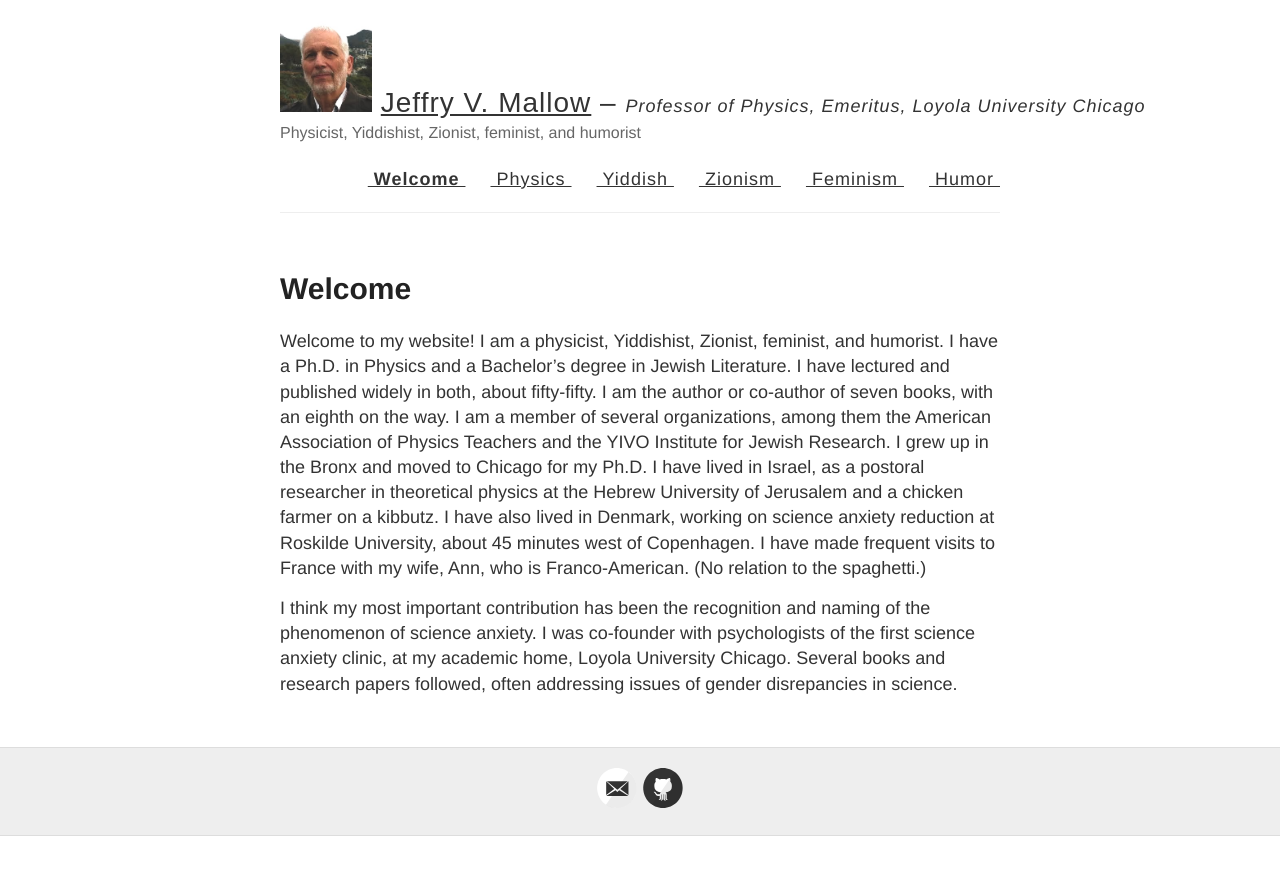
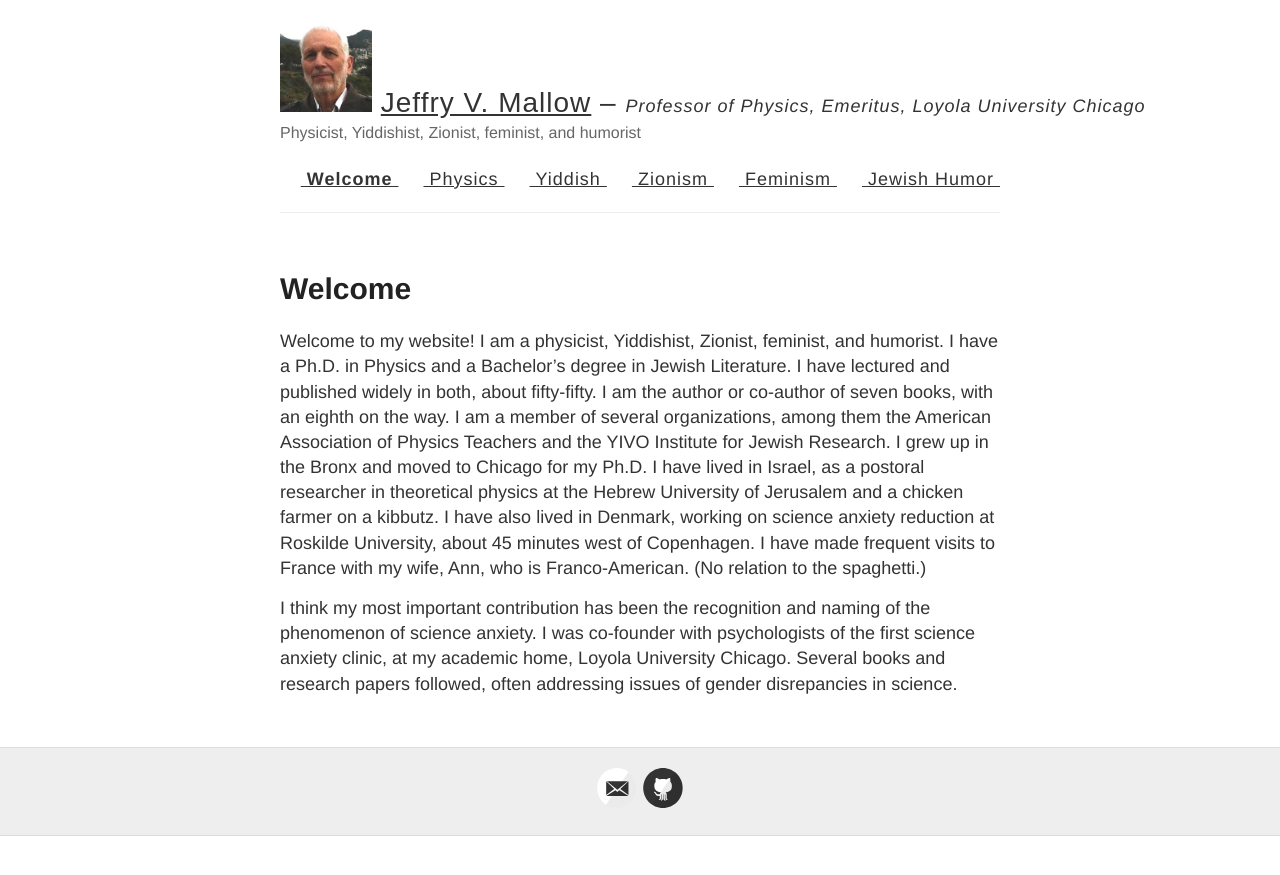
Before and after one commit to jvmallow/jvmallow.github.io, a Jekyll site: the page built from welcome.md, in a window 1280 px wide. Shown: the top 875 px of the page. Built offline with Jekyll 4.4.1, drawn with Linux system fonts in a browser that asks for light colours.

Commit message:
Update navigation.yml

```diff
--- a/_data/navigation.yml
+++ b/_data/navigation.yml
@@ -8,5 +8,5 @@
   link: /Zionism/
 - name: Feminism
   link: /Feminism/
-- name: Humor
+- name: Jewish Humor
   link: /Humor/
```
